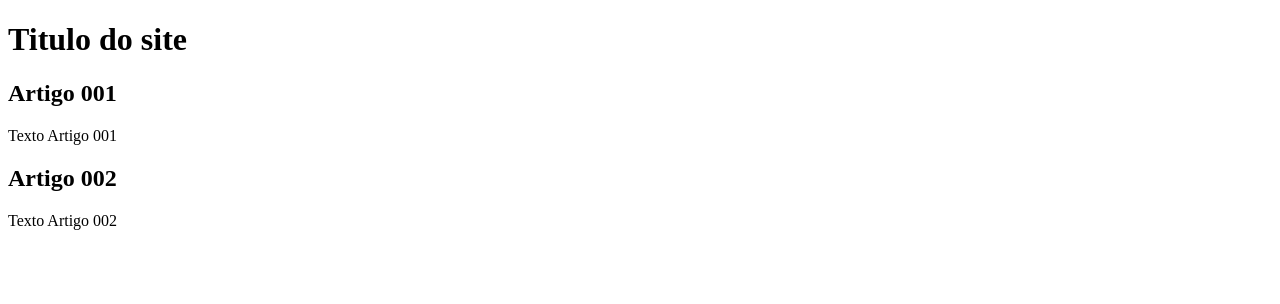
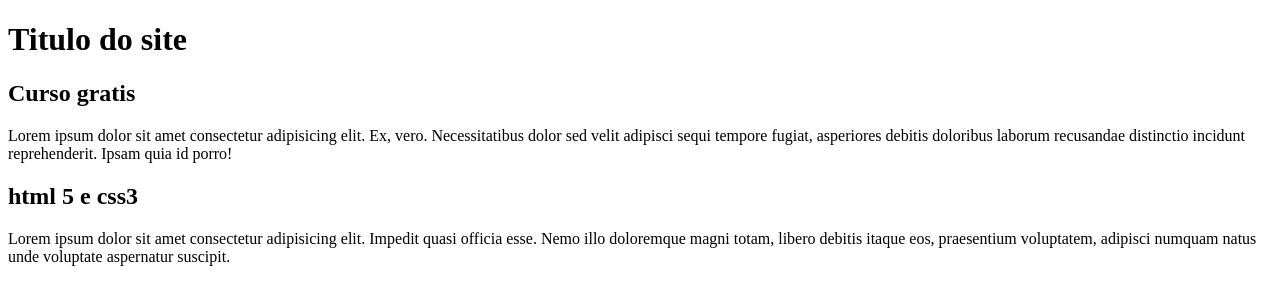
Before and after one commit to JoaoLuisXD/projeto-site, a plain HTML site: page index.html in a window 1280 px wide. Drawn offline with Linux system fonts and the light colour scheme.

Commit message:
conteudo update

```diff
--- a/index.html
+++ b/index.html
@@ -11,12 +11,12 @@
             <h1>Titulo do site</h1>
         </header>
         <article>
-            <h2>Artigo 001</h2>
-            <p>Texto Artigo 001</p>
+            <h2>Curso gratis</h2>
+            <p>Lorem ipsum dolor sit amet consectetur adipisicing elit. Ex, vero. Necessitatibus dolor sed velit adipisci sequi tempore fugiat, asperiores debitis doloribus laborum recusandae distinctio incidunt reprehenderit. Ipsam quia id porro!</p>
         </article>
         <article>
-            <h2>Artigo 002</h2>
-            <p>Texto Artigo 002</p>
+            <h2>html 5 e css3</h2>
+            <p>Lorem ipsum dolor sit amet consectetur adipisicing elit. Impedit quasi officia esse. Nemo illo doloremque magni totam, libero debitis itaque eos, praesentium voluptatem, adipisci numquam natus unde voluptate aspernatur suscipit.</p>
         </article>
     </main>
 </body>
```
